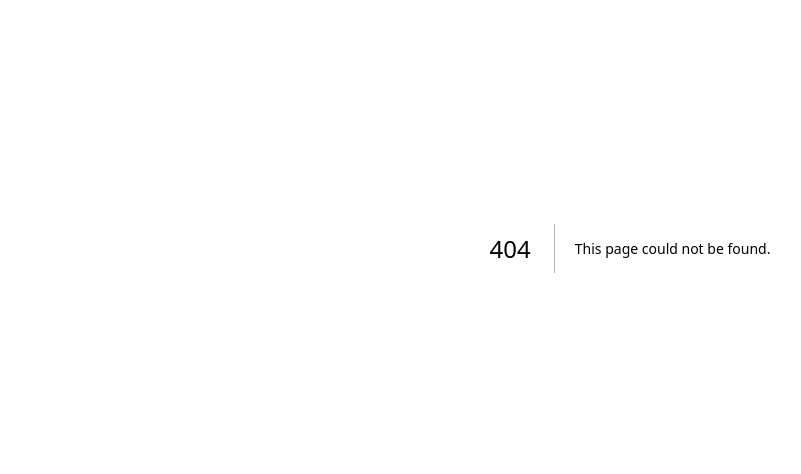
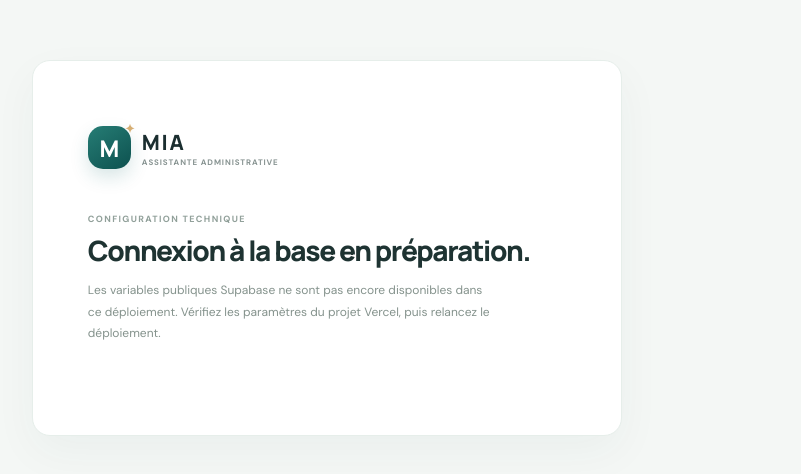
Before and after one commit to philocours-ia/MIA, a Next.js app: page /setup in a window 1280 px wide. Before the commit this address had no page. Shown: the part 152-626 px from the top of the page, without its empty margins (10-811 px from the left). Built offline with nearby package versions, Linux system fonts and the light colour scheme.

Commit message:
Ajouter la page de diagnostic de configuration

```diff
--- /dev/null
+++ b/app/setup/page.tsx
@@ -0,0 +1,15 @@
+export default function SetupPage() {
+  return (
+    <main className="auth-page">
+      <section className="auth-card setup-card">
+        <div className="brand auth-brand">
+          <span className="brand-mark"><span>M</span><i>✦</i></span>
+          <span className="brand-copy"><strong>MIA</strong><small>ASSISTANTE ADMINISTRATIVE</small></span>
+        </div>
+        <p className="eyebrow">CONFIGURATION TECHNIQUE</p>
+        <h1>Connexion à la base en préparation.</h1>
+        <p>Les variables publiques Supabase ne sont pas encore disponibles dans ce déploiement. Vérifiez les paramètres du projet Vercel, puis relancez le déploiement.</p>
+      </section>
+    </main>
+  );
+}
```
